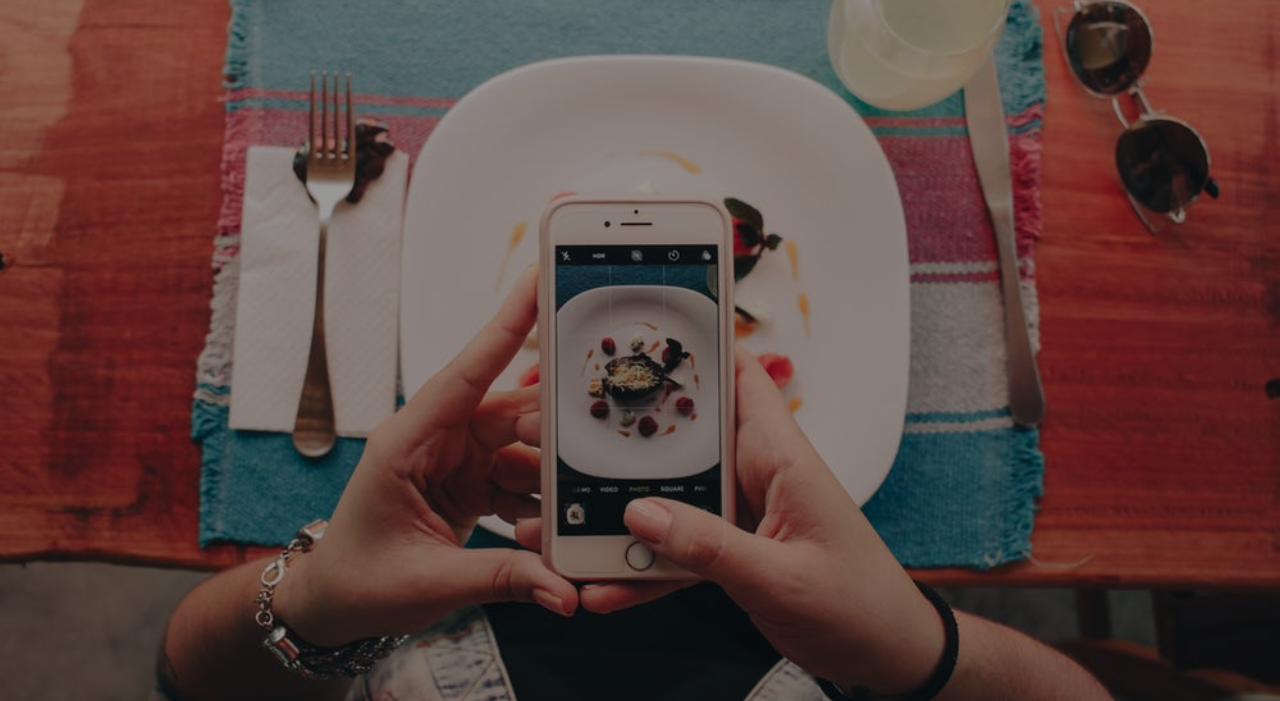
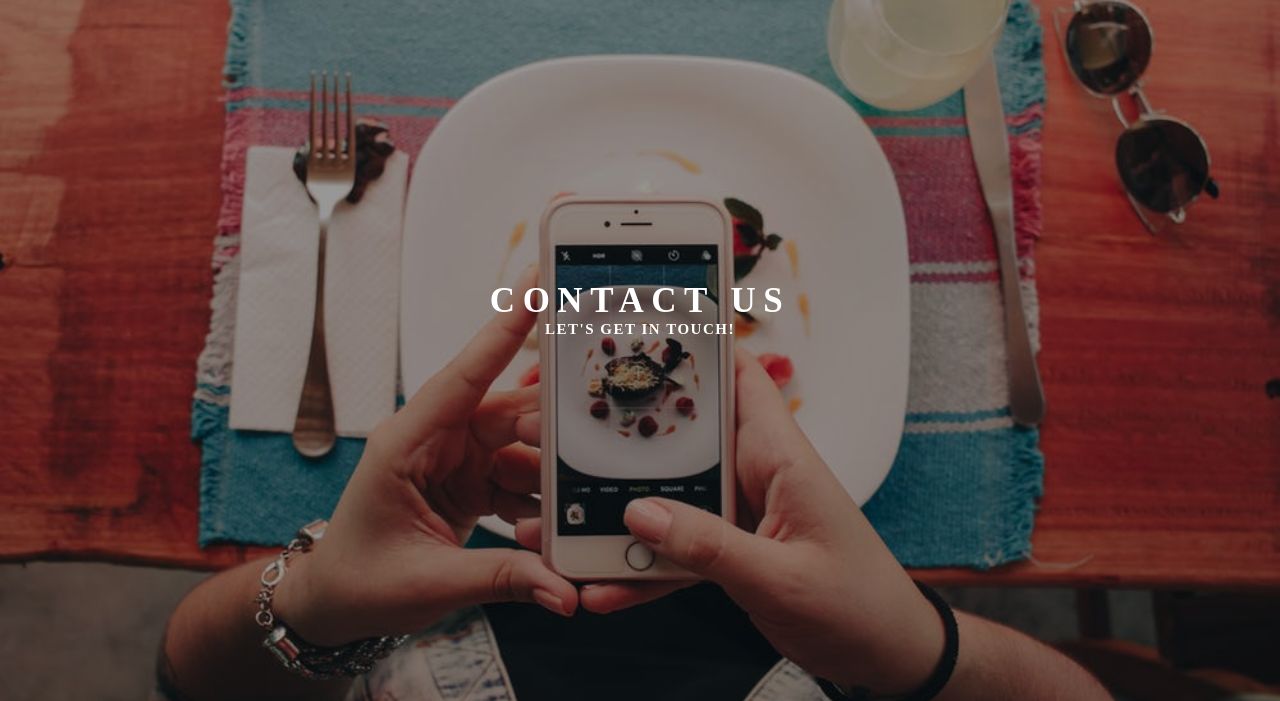
Before and after one commit to crypto-jones/gatsby-restaurant--project, a Gatsby site: page /contact in a window 1280 px wide. Shown: the part 99-800 px from the top of the page. Built offline with nearby package versions, Linux system fonts and the light colour scheme; Gatsby itself is replaced by a stand-in of ours.

Commit message:
Build Banner ccomponent and import to all pages

```diff
--- /dev/null
+++ b/src/components/globals/banner/Banner.js
@@ -0,0 +1,14 @@
+import React from 'react';
+import '../../../sass/main.scss';
+
+const Banner = ({ title, subtitle, children }) => {
+  return (
+    <div className="banner-wrapper">
+      <h1 className="title">{title}</h1>
+      <h3 className="subtitle">{subtitle}</h3>
+      {children}
+    </div>
+  );
+};
+
+export default Banner;
--- a/src/pages/about.js
+++ b/src/pages/about.js
@@ -3,11 +3,14 @@ import React from 'react';
 import Layout from '../components/layout';
 import SEO from '../components/seo';
 import { AboutHeader } from '../components/globals/header/Header';
+import Banner from '../components/globals/banner/Banner';
 
 const AboutPage = () => (
   <Layout>
     <SEO title="Home" keywords={[`gatsby`, `application`, `react`]} />
-    <AboutHeader />
+    <AboutHeader>
+      <Banner title="About Us" subtitle="A little about us" />
+    </AboutHeader>
   </Layout>
 );
 
--- a/src/pages/contact.js
+++ b/src/pages/contact.js
@@ -3,11 +3,14 @@ import React from 'react';
 import Layout from '../components/layout';
 import SEO from '../components/seo';
 import { ContactHeader } from '../components/globals/header/Header';
+import Banner from '../components/globals/banner/Banner';
 
 const ContactPage = () => (
   <Layout>
     <SEO title="Home" keywords={[`gatsby`, `application`, `react`]} />
-    <ContactHeader />
+    <ContactHeader>
+      <Banner title="contact us" subtitle="let's get in touch!" />
+    </ContactHeader>
   </Layout>
 );
 
--- a/src/pages/index.js
+++ b/src/pages/index.js
@@ -3,11 +3,14 @@ import React from 'react';
 import Layout from '../components/layout';
 import SEO from '../components/seo';
 import { HomeHeader } from '../components/globals/header/Header';
+import Banner from '../components/globals/banner/Banner';
 
 const IndexPage = () => (
   <Layout>
     <SEO title="Home" keywords={[`gatsby`, `application`, `react`]} />
-    <HomeHeader />
+    <HomeHeader>
+      <Banner title="eatery" subtitle="55 Main Street — Santa Monica, CA" />
+    </HomeHeader>
   </Layout>
 );
 
--- a/src/pages/menu.js
+++ b/src/pages/menu.js
@@ -3,11 +3,14 @@ import React from 'react';
 import Layout from '../components/layout';
 import SEO from '../components/seo';
 import { MenuHeader } from '../components/globals/header/Header';
+import Banner from '../components/globals/banner/Banner';
 
 const MenuPage = () => (
   <Layout>
     <SEO title="Home" keywords={[`gatsby`, `application`, `react`]} />
-    <MenuHeader />
+    <MenuHeader>
+      <Banner title="menu" subtitle="Let's dig in!" />
+    </MenuHeader>
   </Layout>
 );
 
--- /dev/null
+++ b/src/sass/components/banner.scss
@@ -0,0 +1,19 @@
+.banner-wrapper {
+  margin-bottom: 3rem;
+  text-align: center;
+
+  .title {
+    color: $primary-white;
+    font-size: 3.5rem;
+    text-transform: uppercase;
+    letter-spacing: 0.75rem;
+  }
+
+  .subtitle {
+    color: $primary-white;
+    letter-spacing: 0.15rem;
+    font-size: 1.5rem;
+    text-transform: uppercase;
+    font-family: cursive;
+  }
+}
--- a/src/sass/main.scss
+++ b/src/sass/main.scss
@@ -4,3 +4,4 @@
 
 @import 'components/navbar';
 @import 'components/header';
+@import 'components/banner';
```
